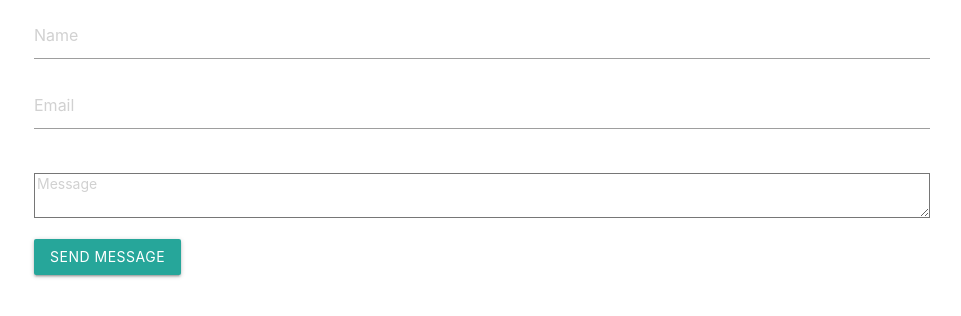
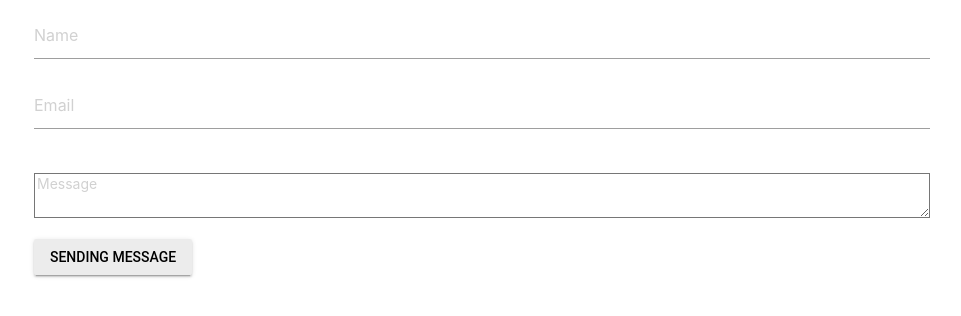
Before and after one commit to charlie-mdy-geo/ETD, a plain HTML site: page public/contact.html in a window 1280 px wide. Shown: the part 158-474 px from the top of the page, without its empty margins (158-1119 px from the left). Drawn offline with nearby package versions, Linux system fonts and the light colour scheme.

Commit message:
Change contact us page

```diff
--- a/public/contact.html
+++ b/public/contact.html
@@ -46,8 +46,7 @@
           <p class="help-block text-danger"></p>
         </div>
         <div id="success"></div>
-        <button type="submit" class="btn btn-custom btn-lg" onclick="index.html">Send Message</button>
-
+        <a class="mdl-button mdl-js-button mdl-button--raised mdl-js-ripple-effect" href="https://twitter.com/ChoCho68273121" id="btn" data-upgraded=",MaterialButton,MaterialRipple">Sending Message<span class="mdl-button__ripple-container"><span class="mdl-ripple is-animating" style="width: 347.431px; height: 347.431px; transform: translate(-50%, -50%) translate(123px, 23px);"></span></span></a>
       </form>
     </div>
   </div>
```
